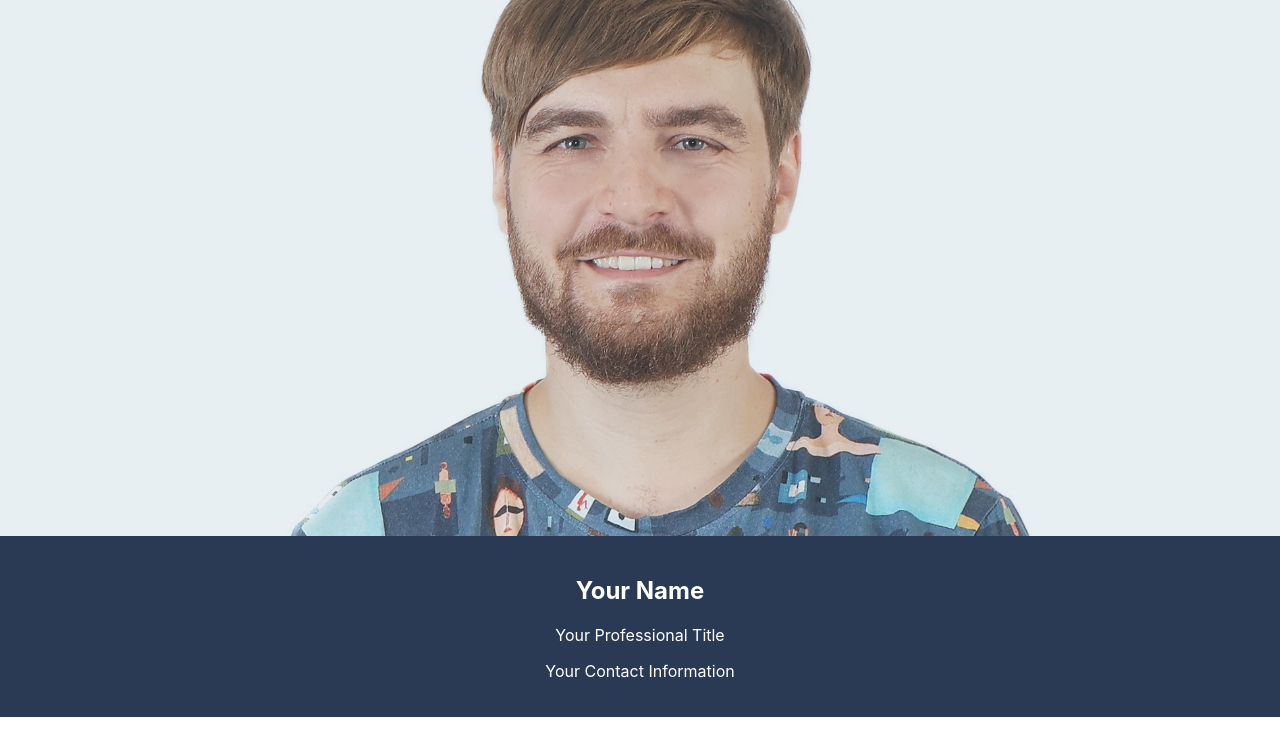
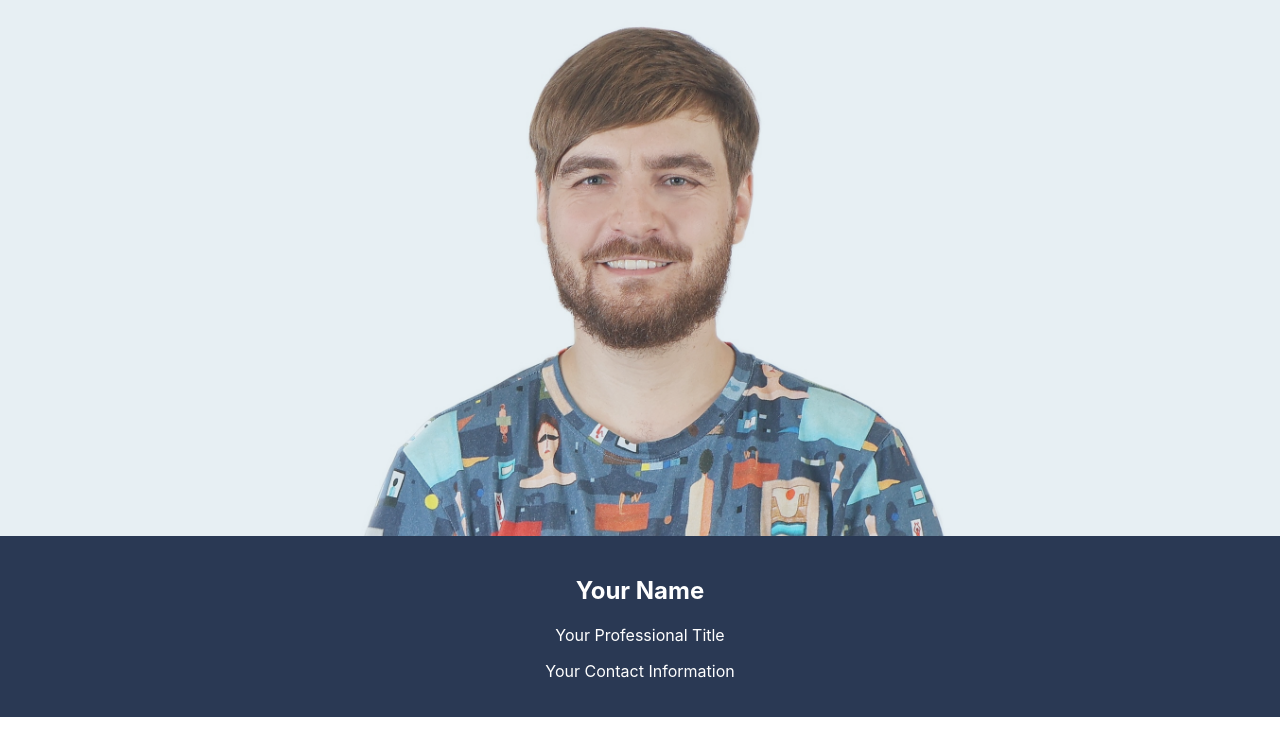
Before and after one commit to TomJan533/my-resume, a React (Create React App) app: page / in a window 1280 px wide. Shown: the top 756 px of the page. Built offline with nearby package versions, Linux system fonts and the light colour scheme.

Commit message:
scaling fix

```diff
--- a/src/App.css
+++ b/src/App.css
@@ -22,7 +22,7 @@ body, html, #root, .App {
   width: 100%;
   height: 100%;
   object-fit: scale-down;
-  transform: scale(1.67);
+  transform: scale(1.17);
 }
 
 .overlay {
```
